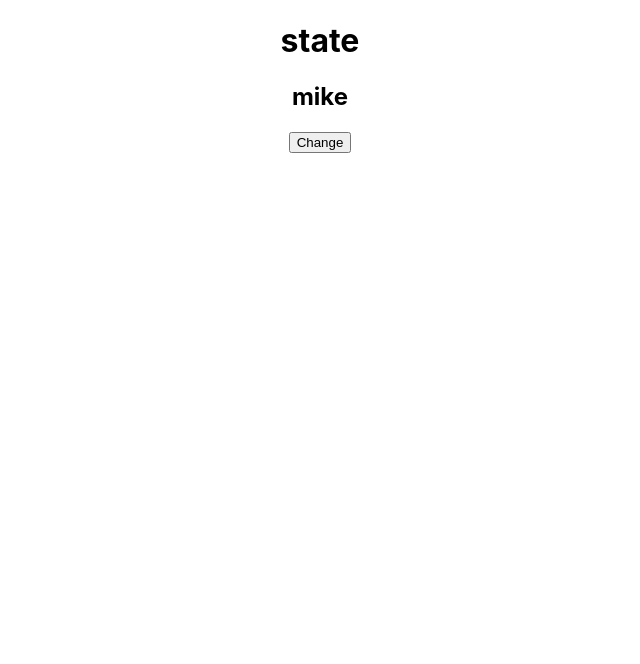
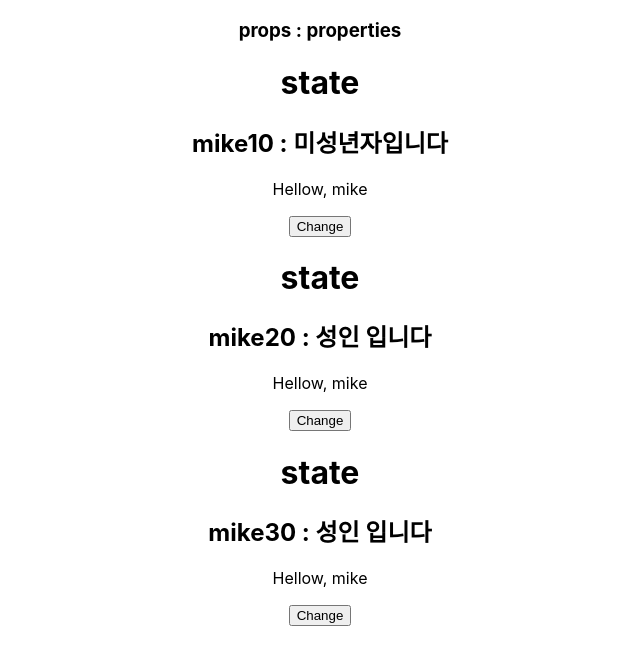
Before and after one commit to NBguys/react, a React (Create React App) app: page / in a window 1280 px wide. Shown: the top 664 px of the page, without its empty margins (320-960 px from the left). Built offline with nearby package versions, Linux system fonts and the light colour scheme; the HTML template or start-up script is replaced by a standard one.

Commit message:
React Js #8

```diff
--- a/src/App.js
+++ b/src/App.js
@@ -1,10 +1,12 @@
 import './App.css';
 import Hellow from './commponent/Hellow';
-import style from './App.module.css';
 
 function App() {
   return <div className='App'>
-    <Hellow></Hellow>
+    <h3>props : properties</h3>
+    <Hellow paramAge={10}/>
+    <Hellow paramAge={20}/>
+    <Hellow paramAge={30}/>
   </div>
 }
 
--- a/src/App.module.css
+++ /dev/null
@@ -1,5 +0,0 @@
-.box {
-    width: 100px;
-    height : 200px;
-    background-color:  blue;
-  }
--- a/src/commponent/Hellow.js
+++ b/src/commponent/Hellow.js
@@ -1,9 +1,12 @@
 import { useState } from "react";
+import UserName from "./UserName";
 
-export default function Hellow() {
+export default function Hellow({paramAge}) {
 
     // let name = "mike";
     const [name, setName] = useState("mike");
+    const [age, setAge] = useState(paramAge);
+    const msg = age < 19 ? "미성년자입니다" : "성인 입니다";
 
     // function changeName(newName) {
     //     name = name === "mike" ? "jane" : "mike";
@@ -16,7 +19,8 @@ export default function Hellow() {
     return (
         <div>
             <h1>state</h1>
-            <h2 id="name">{name}</h2>
+            <h2 id="name">{name}{age} : {msg}</h2>
+            <UserName name={name} />
             <button onClick={() => {
                 const newName = name === "mike" ? "jane" : "mike"
                 setName(newName);
--- a/src/commponent/Hellow.module.css
+++ /dev/null
@@ -1,5 +0,0 @@
-.box {
-    width : 200px;
-    height: 100px;
-    background-color: red;
-}
--- /dev/null
+++ b/src/commponent/UserName.js
@@ -0,0 +1,3 @@
+export default function UserName({name}) {
+    return <p>Hellow, {name}</p>
+}
--- a/src/commponent/Welcome.js
+++ /dev/null
@@ -1,3 +0,0 @@
-export default function Welcome() {
-    return <h2>welcome</h2>;
-}
--- a/src/commponent/World.js
+++ /dev/null
@@ -1,3 +0,0 @@
-export default function World() {
-    return <h1>World</h1>
-}
```
